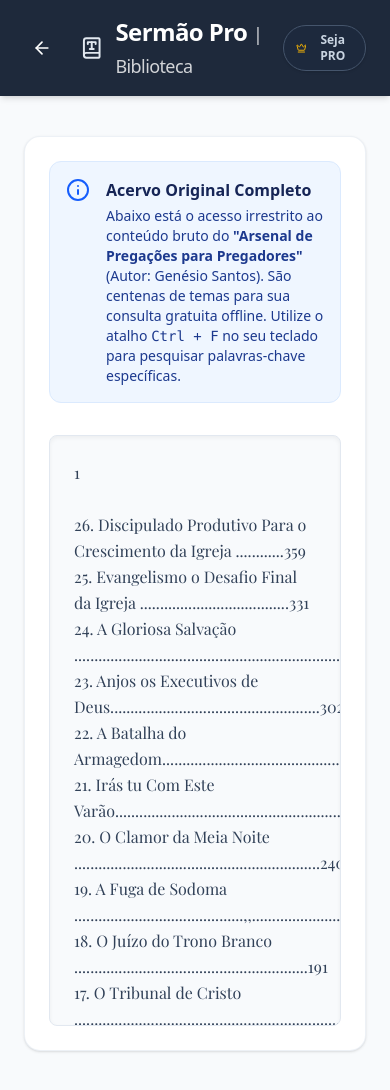
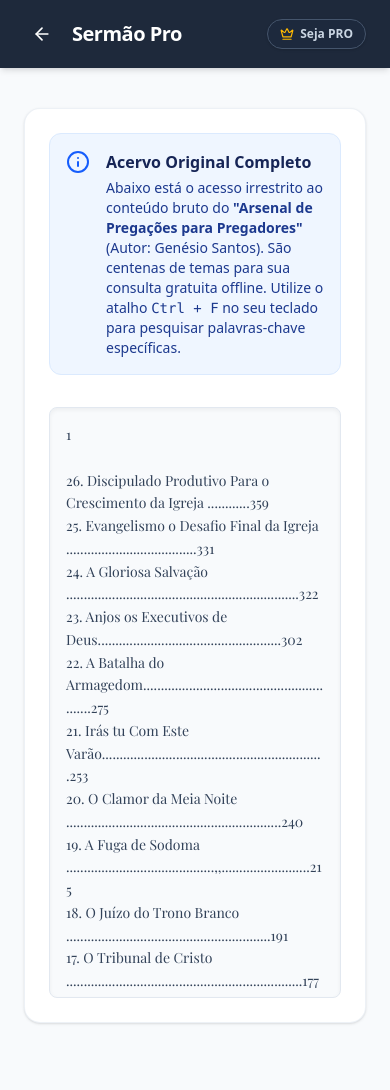
Before and after one commit to doobeis/sermaopro, a Next.js app: page /biblioteca in a window 390 px wide. Shown: the top 1090 px of the page. Built offline with nearby package versions, Linux system fonts and the light colour scheme.

Commit message:
style: optimize header elements and text wrap for mobile devices

```diff
--- a/src/app/biblioteca/page.tsx
+++ b/src/app/biblioteca/page.tsx
@@ -19,12 +19,12 @@
       {/* Header */}
       <header className="bg-brand-blue text-white shadow-md sticky top-0 z-10">
         <div className="max-w-6xl mx-auto px-6 py-4 flex items-center justify-between">
-          <div className="flex items-center gap-3">
-            <Link href="/" className="mr-2 hover:bg-slate-800/50 p-2 rounded-full transition-colors">
+          <div className="flex items-center gap-2 sm:gap-3">
+            <Link href="/" className="mr-1 sm:mr-2 hover:bg-slate-800/50 p-2 rounded-full transition-colors">
               <ArrowLeft className="w-5 h-5" />
             </Link>
-            <BookType className="w-8 h-8 text-slate-200" />
-            <h1 className="text-2xl font-bold tracking-tight">Sermão Pro <span className="font-light opacity-80 text-lg">| Biblioteca</span></h1>
+            <BookType className="hidden sm:block w-8 h-8 text-slate-200" />
+            <h1 className="text-xl sm:text-2xl font-bold tracking-tight">Sermão Pro <span className="hidden sm:inline font-light opacity-80 text-base sm:text-lg">| Biblioteca</span></h1>
           </div>
 
           <button
@@ -52,8 +52,8 @@
 
           {/* Virtualized/Scrollable Container for huge text */}
           <div className="relative">
-            <div className="h-[70vh] overflow-y-auto bg-slate-50 border border-slate-200 rounded-lg p-6 prose prose-slate prose-sm max-w-none shadow-inner">
-              <pre className="whitespace-pre-wrap font-serif text-base leading-relaxed text-slate-700">
+            <div className="h-[70vh] overflow-y-auto bg-slate-50 border border-slate-200 rounded-lg p-4 sm:p-6 prose prose-slate prose-sm max-w-none shadow-inner">
+              <pre className="whitespace-pre-wrap break-words font-serif text-sm sm:text-base leading-relaxed text-slate-700">
                 {arsenalContent}
               </pre>
             </div>
--- a/src/app/page.tsx
+++ b/src/app/page.tsx
@@ -120,21 +120,21 @@
           </div>
 
           {/* Upsell Toggle Simulation */}
-          <div className="flex items-center gap-3">
+          <div className="flex items-center gap-2 sm:gap-3">
             <Link
               href="/biblioteca"
               className="flex items-center gap-1.5 px-3 py-1.5 text-xs font-semibold rounded-full bg-slate-800 text-slate-100 border border-slate-600 hover:text-white hover:border-slate-400 hover:bg-slate-700 transition-all shadow-sm"
             >
-              <Library className="w-3.5 h-3.5 text-brand-beige" />
-              Ver Arsenal (Livro)
+              <Library className="w-4 h-4 sm:w-3.5 sm:h-3.5 text-amber-100" />
+              <span className="hidden sm:inline">Ver Arsenal (Livro)</span>
             </Link>
             <button
               type="button"
               onClick={() => window.open(whatsappUrl, '_blank')}
               className={`flex items-center gap-1.5 px-3 py-1.5 text-xs font-semibold rounded-full border transition-all ${isProMode ? 'bg-amber-100 text-amber-700 border-amber-300 shadow-sm' : 'bg-slate-800 text-slate-300 border-slate-600 hover:text-white hover:border-slate-400'}`}
             >
-              <Crown className={`w-3.5 h-3.5 ${isProMode ? 'text-amber-500' : 'text-amber-400'}`} />
-              Seja PRO
+              <Crown className={`w-4 h-4 sm:w-3.5 sm:h-3.5 ${isProMode ? 'text-amber-500' : 'text-amber-400'}`} />
+              <span className="hidden sm:inline">Seja PRO</span>
             </button>
           </div>
         </div>
```
